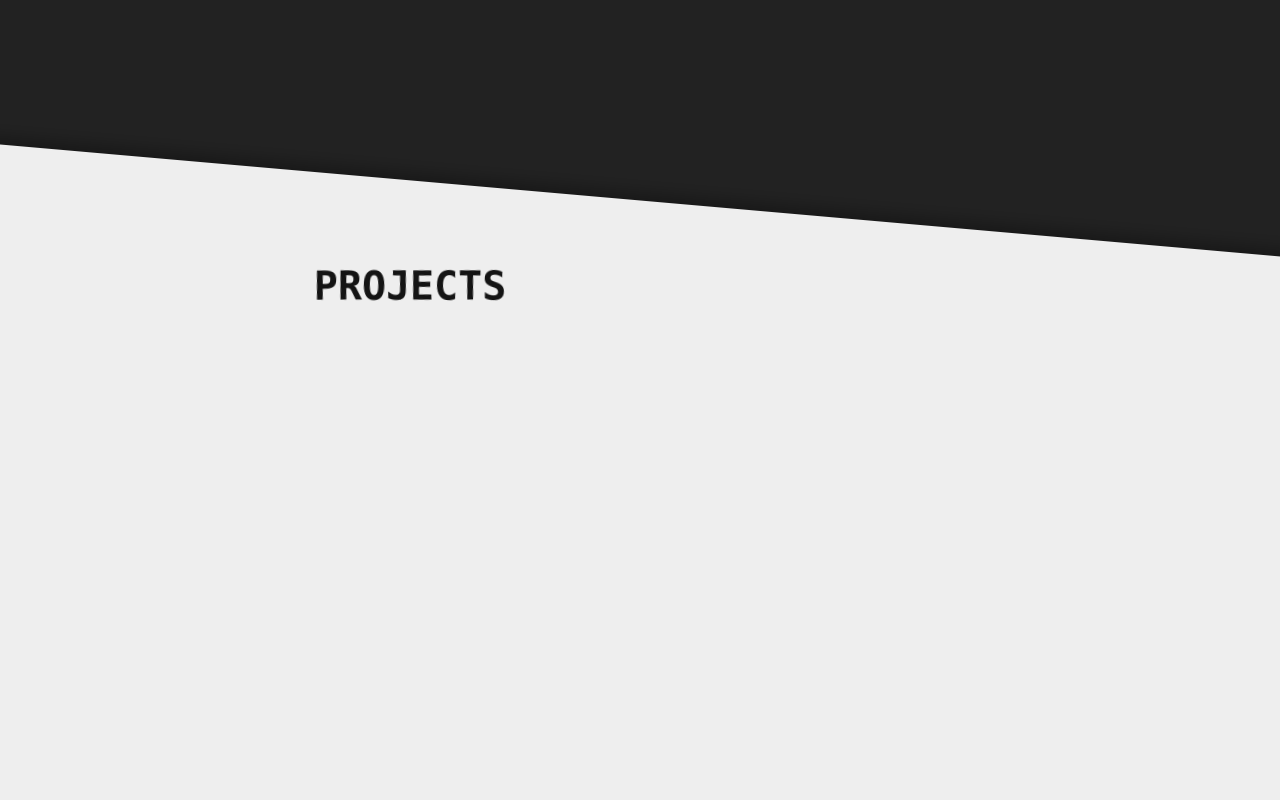
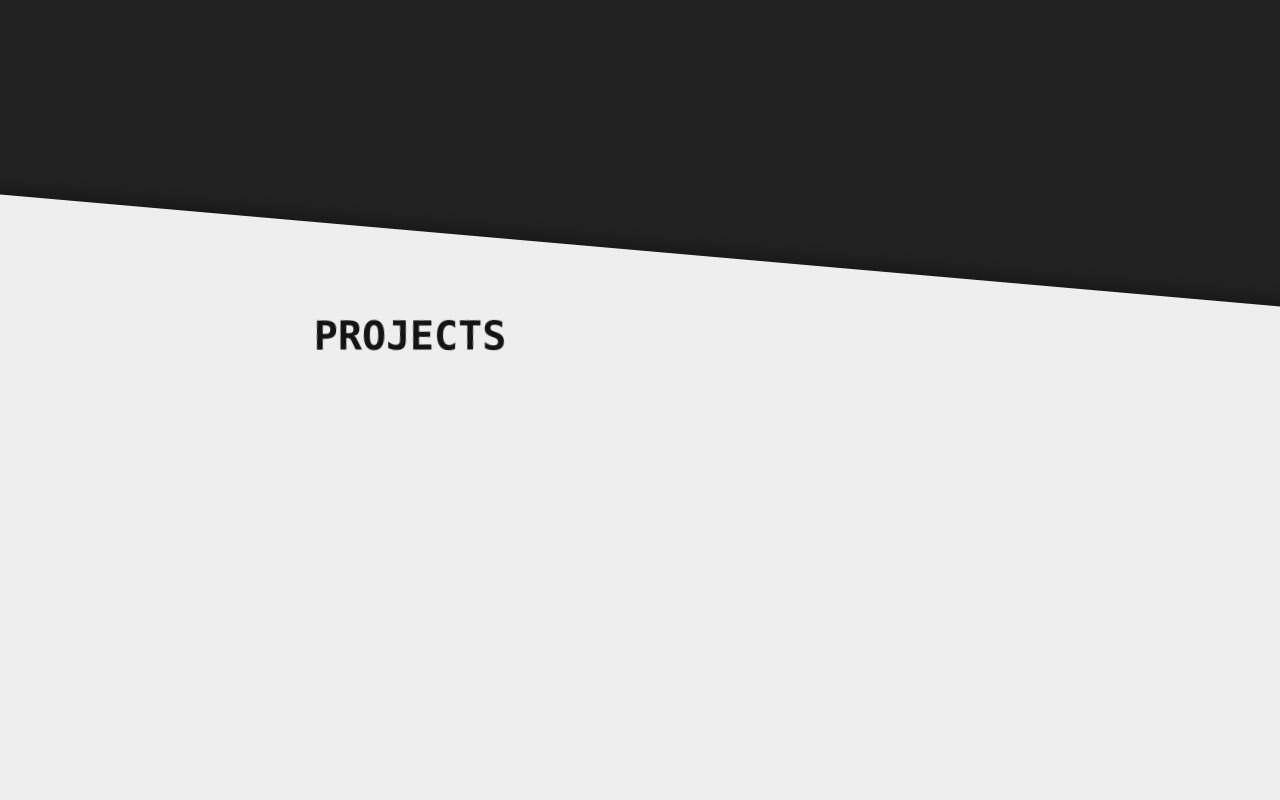
Before and after one commit to karhu1/personal-website, a React (Create React App) app: page / in a window 1280 px wide. Shown: the part 1280-2080 px from the top of the page. Built offline with nearby package versions, Linux system fonts and the light colour scheme.

Commit message:
improved media queries for tablets as well

```diff
--- a/src/index.css
+++ b/src/index.css
@@ -103,13 +103,13 @@ h2 {
 }
 
 .move-up {
-  transform: translateY(-150px) rotate(5deg) translateX(-100px);
+  transform: translateY(-100px) rotate(5deg) translateX(-100px);
   width: 150vw;
   box-shadow: 0px 0px 20px 5px rgb(0, 0, 0, 0.4);
 }
 
 /* Going to laptop */
-@media (min-width: 840px) {
+@media (min-width: 768px) {
   h1, #first {
     width: 0;
     margin-top: 35vh;
@@ -122,7 +122,7 @@ h2 {
 }
 
 /* Going from phone to tablet */
-@media (min-width: 840px) {
+@media (min-width: 1200px) {
   h1, #first {
     width: 0;
     margin-top: 35vh;
@@ -133,3 +133,15 @@ h2 {
     margin-left: 2rem;
   }
 }
+
+@media (min-width: 1920px) {
+  h1, #first {
+    width: 0;
+    margin-top: 35vh;
+    font-size: 110pt;
+  }
+
+  .info-container {
+    margin-left: 2rem;
+  }
+}
```
